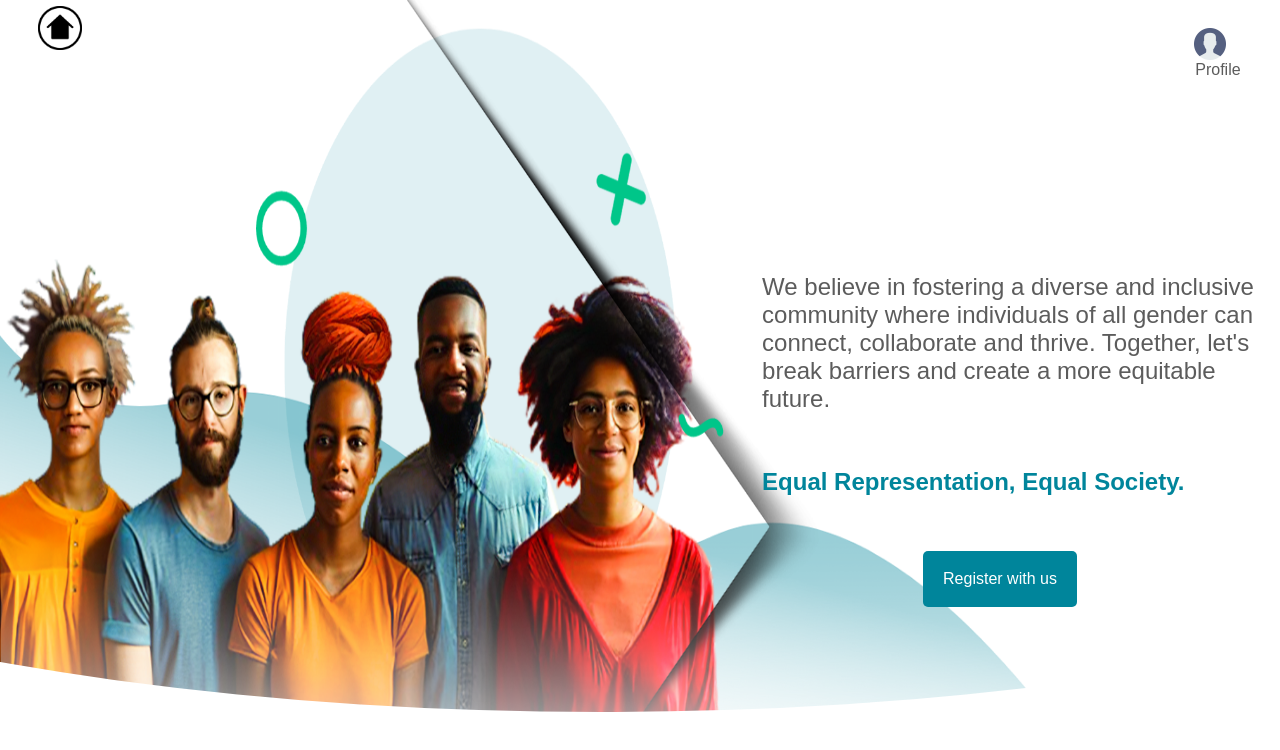
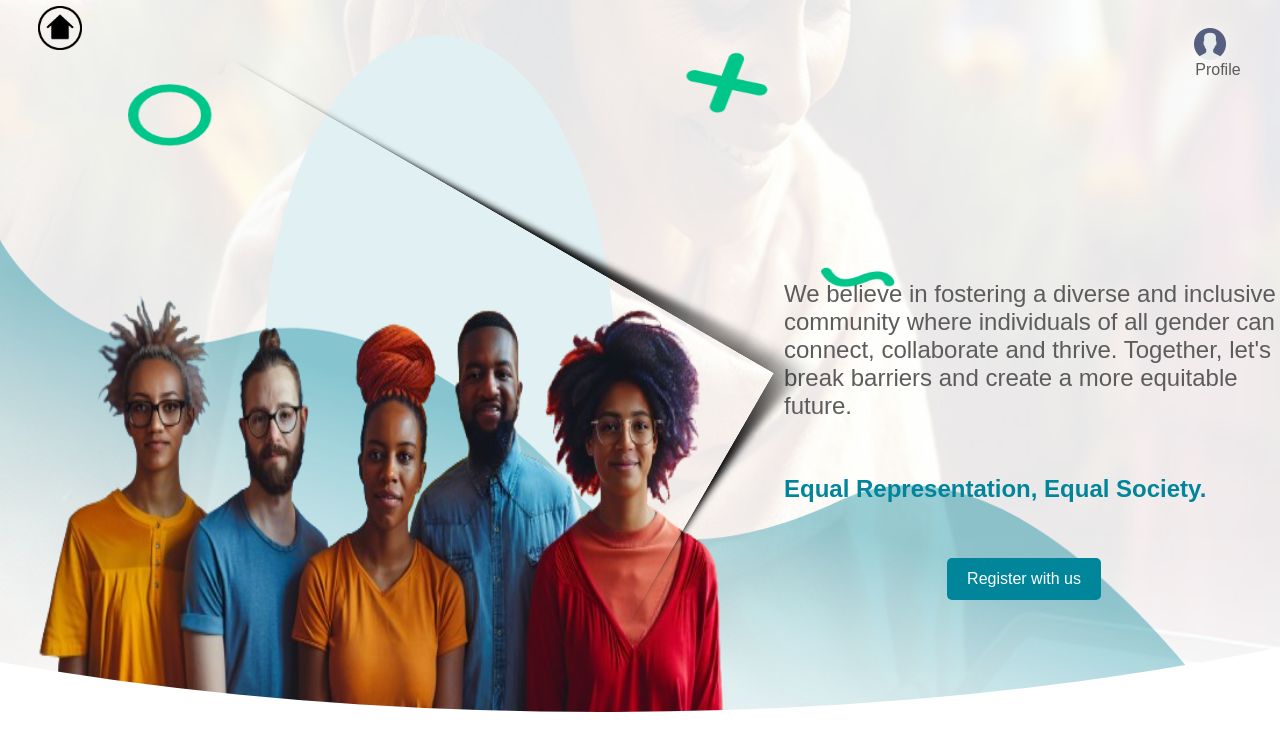
Before and after one commit to u-hope/gendernetworket, a React (Create React App) app: page / in a window 1280 px wide. Shown: the top 750 px of the page. Built offline with nearby package versions, Linux system fonts and the light colour scheme; no server answers.

Commit message:
header Image

```diff
--- /dev/null
+++ b/src/pages/Header/Headers.css
@@ -0,0 +1,101 @@
+.header {
+    height: 100vh;
+    display: grid;
+    /* grid-template-columns: 1fr 1fr; */
+    /* overflow: hidden; */
+    clip-path: ellipse(98% 51% at 47% 38%);
+    scroll-snap-align: start;
+
+}
+.headerCover{
+    display: grid;
+    grid-template-areas: "stack";
+}
+.parallax_1{
+    height: 100%;
+    width: 100%;
+}
+.parallax_2{
+    height: 100%;
+    width: 70%;
+    margin: -12% 15%;
+
+}
+.parallax_3{
+    height: 70%;
+    width: 100%;
+    align-self: end;
+}
+.parallax_4{
+    height: 30%;
+    width: 60%;
+    margin: 4% 10%;
+}
+.parallax_5{
+    height: 80%;
+    width: 60%;
+    align-self:end;
+}
+.parallax_6{
+    margin-top: 8%;
+    transform: rotate(210deg);
+    max-height:80% ;
+    max-width: 70%;
+}
+.headerCover > * {
+    grid-area: stack;
+}
+
+.headerLeft {
+    display: flex;
+    flex-direction: column;
+    justify-content: center;
+    padding-top: 10vh;
+    padding-left: 10vh;
+    width: 40%;
+    height: 40%;
+    align-self:center ;
+    justify-self:end;
+    /* margin: auto auto; */
+    /* background-color: #00859B; */
+
+}
+
+
+.headerText {
+    color: #00859B;
+    font-weight: 700;
+    font-size: x-large;
+    width: 100%;
+    background-color: transparent;
+    margin-bottom: 6.9vh;
+
+    padding-left: 2vh;
+}
+.headerTopText{
+    color: #5c5c5c;
+    font-size:3vh;
+    padding-left: 2vh;
+    margin-bottom: 6.9vh;
+}
+.headerButton {
+    display: flex;
+    justify-content: center;
+    align-items: center;
+    margin: auto auto;
+    background-color: #00859B;
+    height: 7vh;
+    width: 12vw;
+    text-decoration: none;
+    border-radius: 5px;
+    color: white;
+}
+.headerButton:hover{
+    border: #00859B solid;
+    background-color: #fff;
+    color: #00859B;
+    font-weight: 700;
+    -webkit-box-shadow: -3px -1px 28px 0px rgba(0,0,0,1);
+    -moz-box-shadow: -3px -1px 28px 0px rgba(0,0,0,1);
+    box-shadow: -3px -1px 28px 0px rgba(0, 0, 0, 0.432);
+}
--- /dev/null
+++ b/src/pages/Header/Headers.js
@@ -0,0 +1,44 @@
+import './Headers.css';
+import backImg from '../../Img/deepBack.png';
+import mask from '../../Img/mask.png';
+import heroShape from '../../Img/hero_shape.png';
+import elements from '../../Img/elements.png';
+import people from '../../Img/people.png';
+import triangle from '../../Img/triangle.png';
+import { Link } from 'react-router-dom';
+
+const Headers = () => {
+
+	return (
+		<div className="header">
+            <div className='headerCover'>
+                <img src={backImg} alt='background_1' className='parallax parallax_1'/>
+                <img src={mask} alt='background_1' className='parallax parallax_2'/>
+                <img src={heroShape} alt='background_1' className='parallax parallax_3'/>
+                <img src={elements} alt='background_1' className='parallax parallax_4'/>
+                <img src={people} alt='background_1' className='parallax parallax_5'/>
+                <img src={triangle} alt='background_1' className='parallax parallax_6'/>
+                <div className='headerLeft'>
+
+                <span className='headerTopText'>
+                    We believe in fostering a diverse and inclusive
+                    <br/> community where individuals of all gender can
+                    <br/> connect, collaborate and thrive. Together, let's
+                    <br/> break barriers and create a more equitable
+                    <br/> future.
+                </span>
+
+                <span className='headerText'>
+                    Equal Representation, Equal Society.
+                </span>
+                <Link to="/signup" className="headerButton">
+                    Register with us
+                </Link>
+            </div>
+            </div>
+
+        </div>
+	);
+};
+
+export default Headers;
--- a/src/pages/Home/home.js
+++ b/src/pages/Home/home.js
@@ -2,7 +2,7 @@ import Map from '../../Components/Maps/Map';
 import NavBar from '../../Components/NavBar/Navbar';
 import logoImg from '../../Img/logo.png';
 import homeImg from '../../Img/home.png'
-import Header from '../Header/Header';
+import Header from '../Header/Headers';
 import About from '../about/about';
 import Parallex from '../../Components/parallex/parallex';
 import './home.css';
```
Also changed, not shown: src/Img/deepBack.png (added).
